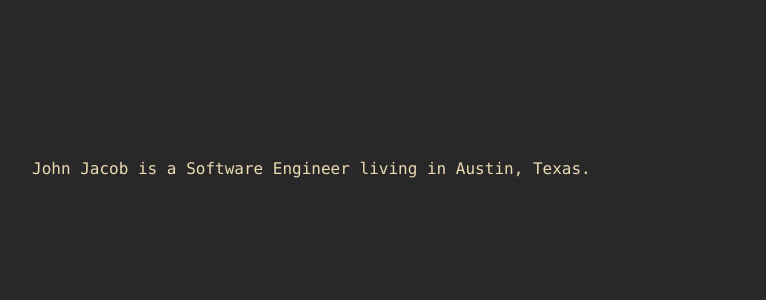
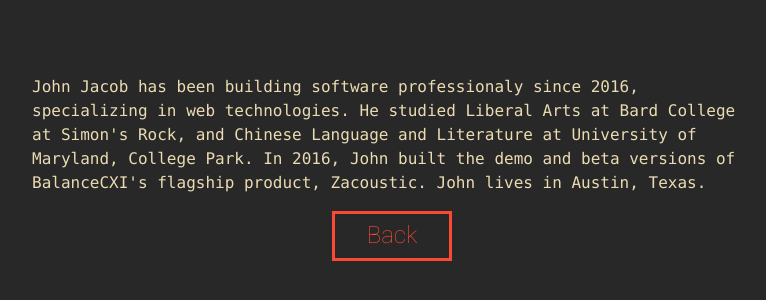
Before and after one commit to clambodile/jjio, a React app: page /about in a window 1280 px wide. Shown: the part 232-532 px from the top of the page, without its empty margins (248-1014 px from the left). Built offline with nearby package versions, Linux system fonts and the light colour scheme; a web font is replaced by a local one.

Commit message:
refactor stylesheets, add back button and content to about page

```diff
--- a/src/components/AboutPage.js
+++ b/src/components/AboutPage.js
@@ -1,13 +1,19 @@
 import React, { Component } from 'react';
+import Button from './Button';
 
 export default class AboutPage extends Component {
+
+  constructor(props) {
+    super(props);
+  }
 
   render() {
     return (
       <div className="about-page">
         <article>
-          John Jacob is a Software Engineer living in Austin, Texas.
+          John Jacob has been building software professionaly since 2016, specializing in web technologies. He studied Liberal Arts at Bard College at Simon's Rock, and Chinese Language and Literature at University of Maryland, College Park. In 2016, John built the demo and beta versions of BalanceCXI's flagship product, Zacoustic. John lives in Austin, Texas.
         </article>
+        <Button text="Back" route="/"/>
       </div>
     )
   }
--- a/src/components/Button.js
+++ b/src/components/Button.js
@@ -1,10 +1,13 @@
 import React, { PropTypes } from 'react';
+import { Link } from 'react-router-dom';
 
 export default function Button(props) {
 
   return (
-    <button className="button" onClick={props.onClick || null}>
-      {props.text}
-    </button>
+    <Link to={props.route}>
+      <button className="button" onClick={props.onClick || null}>
+        {props.text}
+      </button>
+    </Link>
   )
 }
--- a/src/components/HomePage.js
+++ b/src/components/HomePage.js
@@ -9,8 +9,8 @@
 
     this.descriptors= [
       'Software Engineer',
+      'Web Developer',
       'Creator',
-      'Problem Solver',
       'Jingleheimerschmidt',
       'Dungeon Master',
       'Organ Donor',
--- a/src/components/Menu.js
+++ b/src/components/Menu.js
@@ -1,14 +1,13 @@
 import React from 'react';
-import { Link } from 'react-router-dom';
 
 import Button from './Button';
 
 export default function Menu(props) {
   return (
     <div className="menu">
-      <Link to="/about"><Button text="About"></Button></Link>
-      <Link to="/contact"><Button text="Contact"></Button></Link>
-      <Link to="/resume"><Button text="R&eacute;sum&eacute;"></Button></Link>
+      <Button route="/about" text="About"></Button>
+      <Button route="/contact" text="Contact"></Button>
+      <Button route="/resume" text="R&eacute;sum&eacute;"></Button>
     </div>
   )
 }
--- a/src/stylesheets/components/_AboutPage.scss
+++ b/src/stylesheets/components/_AboutPage.scss
@@ -1,8 +1,13 @@
 .about-page {
+  height: 75%;
   display: flex;
-  justify-content: center;
+  flex-direction: column;
+  justify-content: space-around;
+  align-items: center;
 
   article {
-    font-size: 1.5em;
+    line-height: 1.5em;
+    font-size: 1em;
+    margin-bottom: 1em;
   }
 }
--- a/src/stylesheets/components/_Button.scss
+++ b/src/stylesheets/components/_Button.scss
@@ -1,13 +1,13 @@
 @import '../Colors';
 
 .button {
+  @extend .clickable;
+  font-size: 1.5em;
+  font-family: Roboto;
   background: $background;
   color: $text4;
   border: solid;
   border-color: $text4;
-  font-size: 0.5em;
-  font-family: Roboto;
-  //font-weight: 250;
   padding: 0 14px;
   line-height: 1.8;
   appearance: none;
--- a/src/stylesheets/components/_Menu.scss
+++ b/src/stylesheets/components/_Menu.scss
@@ -1,11 +1,5 @@
 .menu {
-  font-size: 3em;
-  font-weight: 100;
   width: 100%;
   display: flex;
   justify-content: space-around;
-
-  * {
-    @extend .clickable;
-  }
 }
--- a/src/stylesheets/main.scss
+++ b/src/stylesheets/main.scss
@@ -1,10 +1,13 @@
 @import url('https://fonts.googleapis.com/css?family=Text+Me+One|Roboto:100,250');
+
 @import './Colors';
 @import './Animations';
+
+@import './components/AboutPage';
+@import './components/Button';
 @import './components/HomePage';
+@import './components/Menu';
 @import './components/Nameplate';
-@import './components/Menu';
-@import './components/Button';
 
 @mixin no-select() {
   -webkit-touch-callout: none;
```
